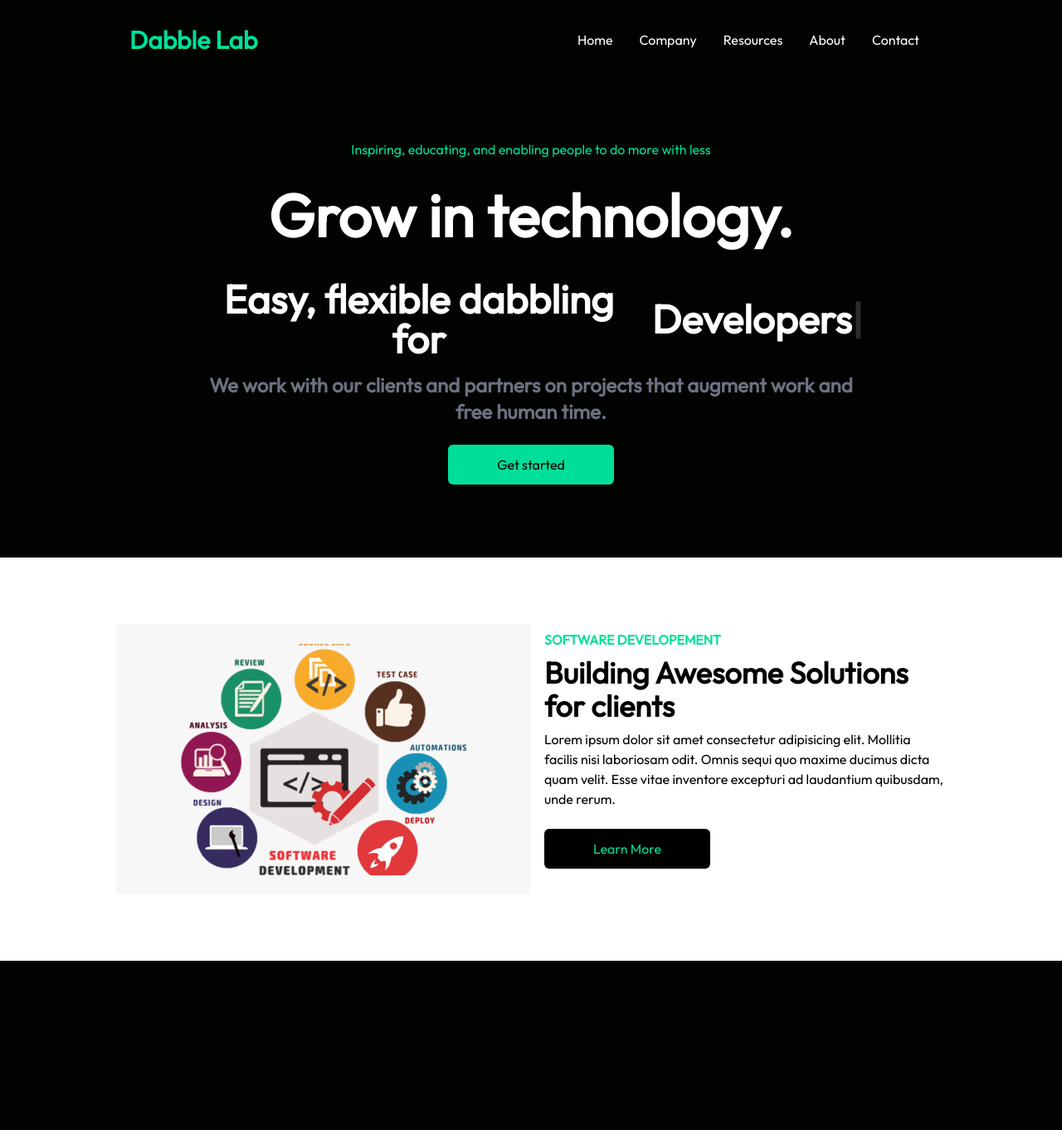
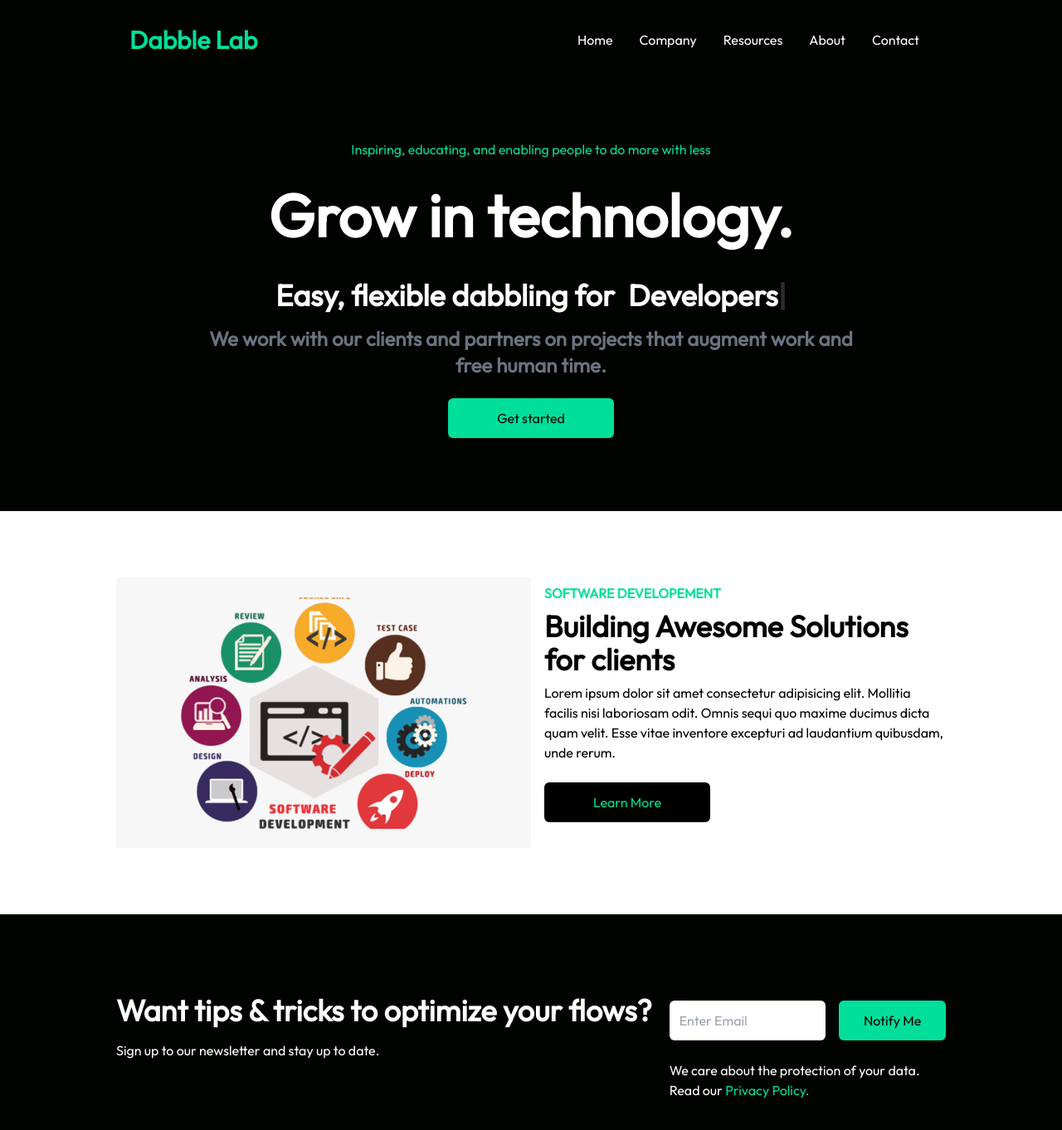
Before and after one commit to rhodinemma/revising-tailwindcss, a React (Vite) app: page / in a window 1280 px wide. Shown: the top 1362 px of the page at 83% size. Before the commit the page ends 1158 px from the top, so only its background shows below. Built offline with nearby package versions, Linux system fonts and the light colour scheme.

Commit message:
add newsletter section

```diff
--- a/src/App.jsx
+++ b/src/App.jsx
@@ -1,6 +1,7 @@
 import Analytics from "./components/Analytics";
 import Hero from "./components/Hero";
 import Navbar from "./components/Navbar";
+import Newsletter from "./components/Newsletter";
 
 function App() {
   return (
@@ -8,6 +9,7 @@
       <Navbar />
       <Hero />
       <Analytics />
+      <Newsletter />
     </>
   );
 }
--- a/src/components/Hero.jsx
+++ b/src/components/Hero.jsx
@@ -12,11 +12,11 @@
           Grow in technology.
         </h1>
         <div className="flex justify-center items-center">
-          <p className="md:text-5xl sm:text-4xl text-xl font-bold py-4">
+          <p className="md:text-4xl sm:text-4xl text-xl font-bold py-4">
             Easy, flexible dabbling for{" "}
           </p>
           <Typed
-            className="md:text-5xl sm:text-4xl text-xl font-bold md:pl-4 pl-2"
+            className="md:text-4xl sm:text-4xl text-xl font-bold md:pl-4 pl-2"
             strings={["Students", "Developers", "Free Lancers"]}
             typeSpeed={120}
             backSpeed={140}
--- /dev/null
+++ b/src/components/Newsletter.jsx
@@ -0,0 +1,34 @@
+import React from "react";
+
+const Newsletter = () => {
+  return (
+    <div className="w-full py-16 text-white px-4">
+      <div className="max-w-[1000px] mx-auto grid lg:grid-cols-3">
+        <div className="lg:col-span-2 my-4">
+          <h1 className="md:text-4xl sm:text-3xl text-2xl font-bold py-4">
+            Want tips & tricks to optimize your flows?
+          </h1>
+          <p>Sign up to our newsletter and stay up to date.</p>
+        </div>
+        <div className="my-4">
+          <div className="flex flex-col sm:flex-row items-center justify-between w-full">
+            <input
+              className="p-3 flex w-full rounded-md text-black"
+              type="email"
+              placeholder="Enter Email"
+            />
+            <button className="bg-[#00df9a] text-black rounded-md font-medium w-[200px] my-6 ml-4 px-6 py-3">
+              Notify Me
+            </button>
+          </div>
+          <p>
+            We care about the protection of your data. Read our{" "}
+            <span className="text-[#00df9a]">Privacy Policy.</span>
+          </p>
+        </div>
+      </div>
+    </div>
+  );
+};
+
+export default Newsletter;
```
